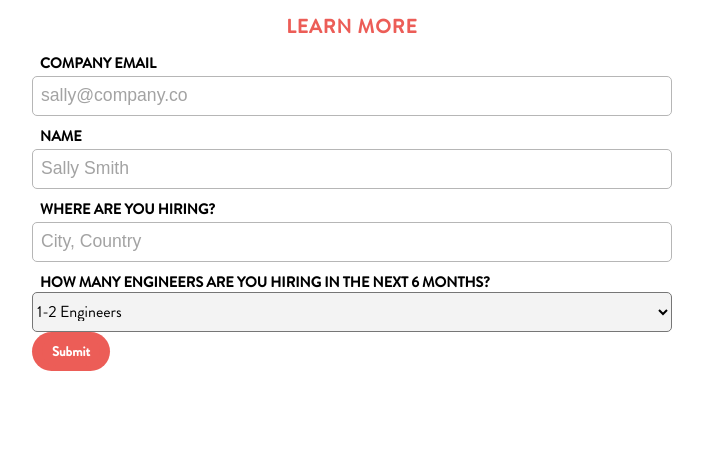
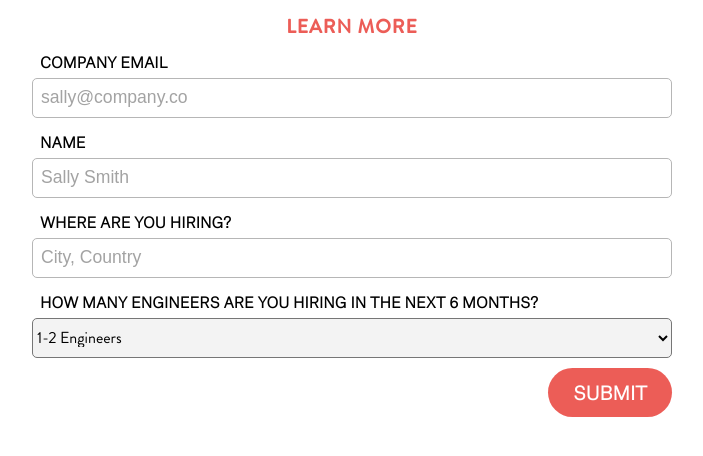
Before and after one commit to jameswu49/c1222-code-solutions, a plain HTML site: page css-brochure-form/index.html in a window 1280 px wide. Shown: the whole page, without its empty margins (288-991 px from the left). Drawn offline with Linux system fonts and the light colour scheme.

Commit message:
Completed css-brochure-form challenge

```diff
--- a/css-brochure-form/index.html
+++ b/css-brochure-form/index.html
@@ -28,9 +28,9 @@
         <option value="1-2">1-2 Engineers</option>
       </select>
     </label>
-    <div>
-      <button>Submit</button>
-    </div>
   </form>
+  <div>
+    <button>Submit</button>
+  </div>
 </body>
 </html>
--- a/css-brochure-form/styles.css
+++ b/css-brochure-form/styles.css
@@ -19,6 +19,7 @@ form {
 
 label {
   padding-left: 8px;
+  font-family: AtlasGrotesk, sans-serif;
 }
 
 input {
@@ -26,10 +27,10 @@ input {
   border-radius: 5px;
   height: 40px;
   border: 1px solid rgb(182 182 182);
-  margin-bottom: 10px;
+  margin-top: 5px;
+  margin-bottom: 15px;
   padding-left: 8px;
   font-size: 1.1rem;
-  margin-top: 3px;
 }
 
 input::placeholder {
@@ -43,17 +44,24 @@ select {
   background-color: rgb(243 243 243);
   font-family: "Brandon Grotesque", sans-serif;
   font-size: 1rem;
+  margin-top: 5px;
 }
 
-div,
-button {
+div {
   display: inline-block;
   text-align: right;
+  width: 75%;
+  margin-top: 10px;
+}
+
+button {
   border-radius: 30px;
   color: white;
   background-color: rgb(236 93 87);
-  font-family: "Brandon Grotesque", sans-serif;
+  font-family: AtlasGrotesk, sans-serif;
   font-weight: bold;
-  padding: 5px 10px;
+  padding: 13px 25px;
   border: none;
+  font-size: large;
+  text-transform: uppercase;
 }
```
